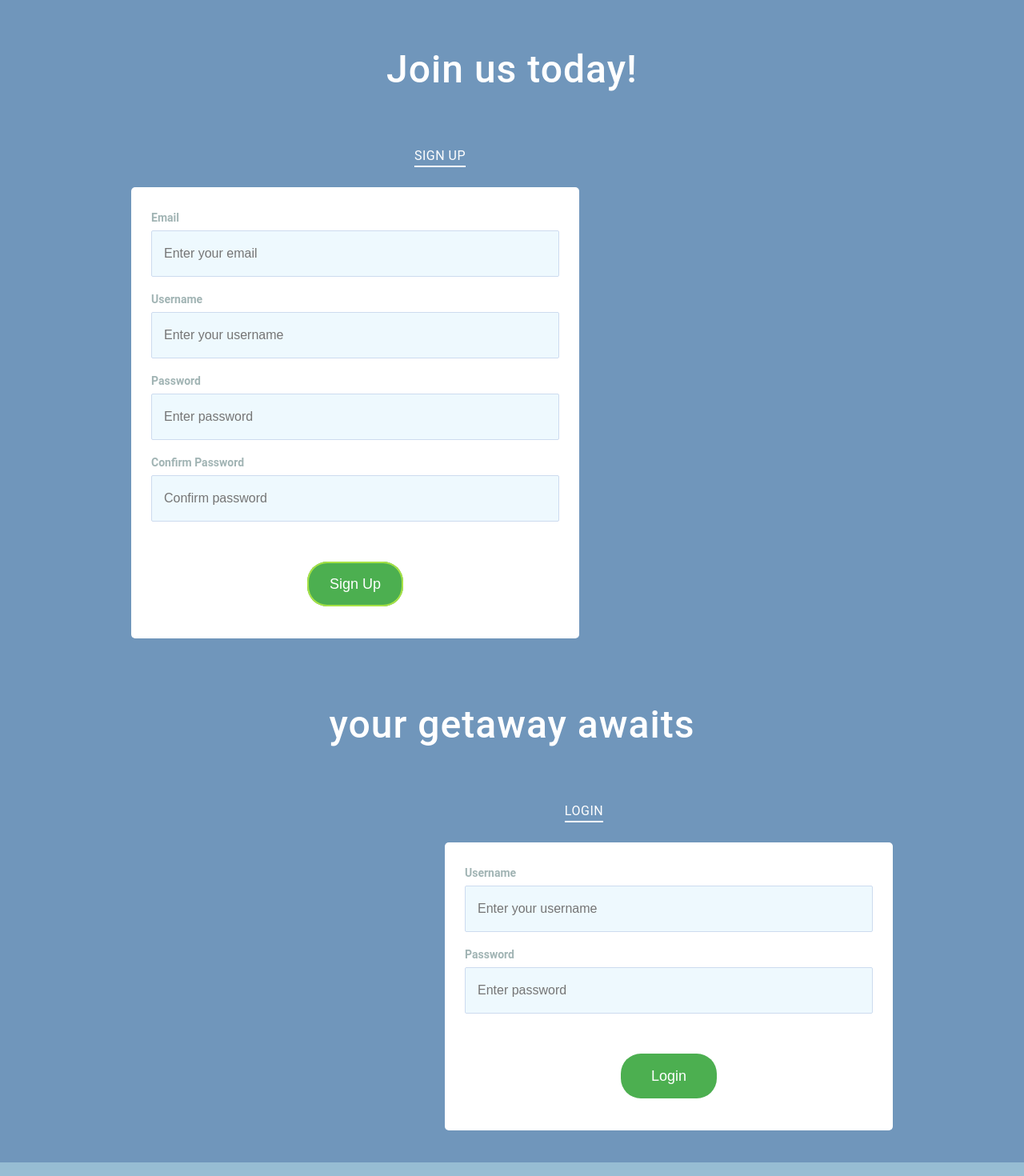
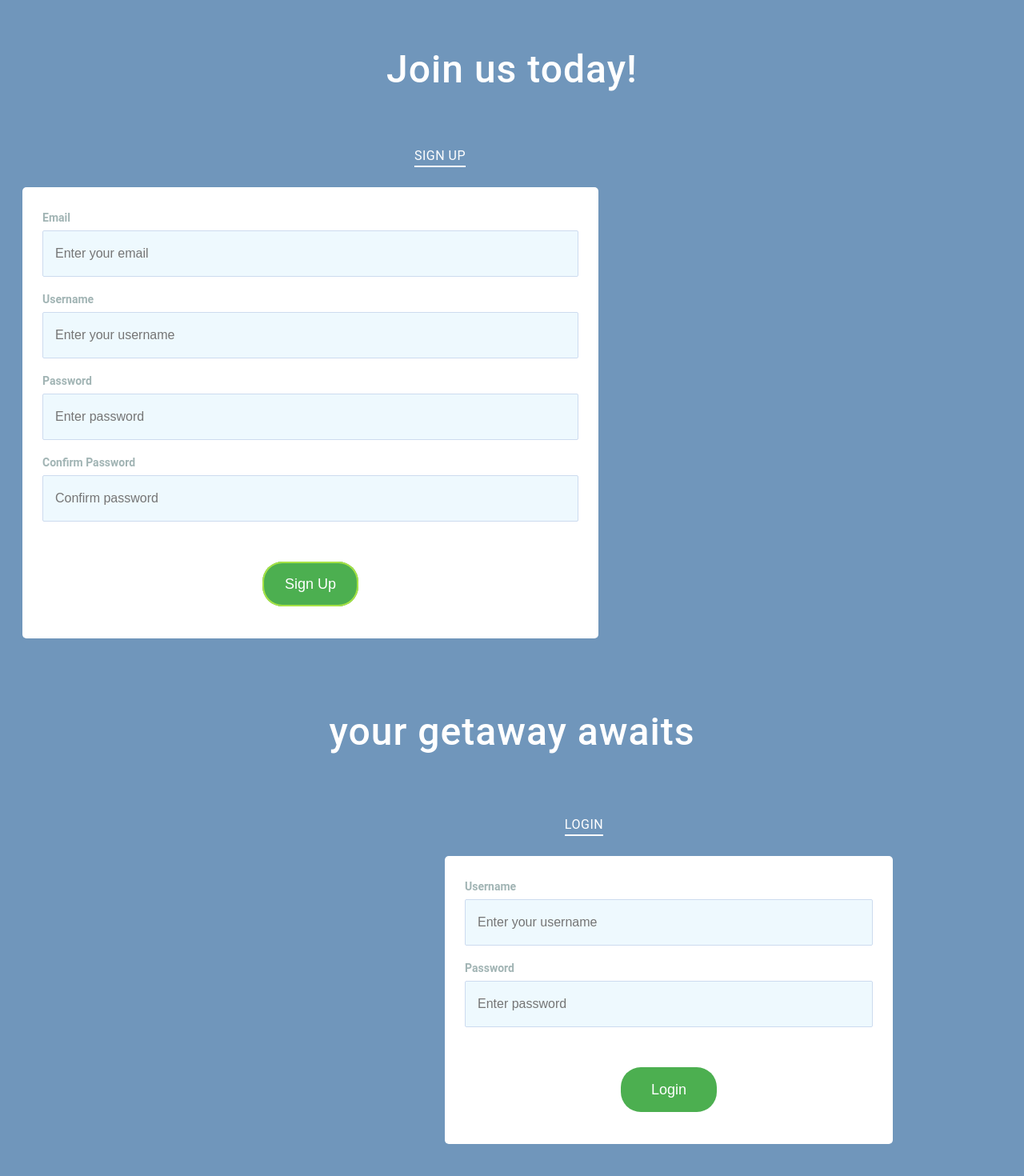
Before and after one commit to joshf500/The-Phase-4-Hotel, a React (Create React App) app in the folder client/: page /pages/UserPage in a window 1280 px wide. Shown: the part 53-1523 px from the top of the page at 80% size. Built offline with nearby package versions, Linux system fonts and the light colour scheme; no server answers.

Commit message:
too  many  changes for one commit

```diff
--- a/client/src/components/Login.jsx
+++ b/client/src/components/Login.jsx
@@ -1,5 +1,4 @@
 import React, { useState } from "react";
-import SignUp from "./SignUpForm";
 import "../styles/Auth.css";
 
 function Login({ onLogin }) {
@@ -9,11 +8,11 @@ function Login({ onLogin }) {
   const [errors, setErrors] = useState([]);
   const [isLoggedIn, setIsLoggedIn] = useState(false);
 
-  const handleSubmit = (e) => {
+  const handleLoginSubmit = (e) => {
     e.preventDefault();
 
     let url;
-    let requestData;
+    let LoginData;
 
     if (activeForm === "login") {
       url = "/login";
@@ -28,7 +27,7 @@ function Login({ onLogin }) {
       headers: {
         "Content-Type": "application/json",
       },
-      body: JSON.stringify(requestData),
+      body: JSON.stringify(LoginData),
     })
       .then((response) => {
         if (response.ok) {
@@ -45,14 +44,13 @@ function Login({ onLogin }) {
       });
   };
 
-  const handleClick = () => {
+  const handleLoginClick = () => {
     setIsLoggedIn(true); // Update login status
   };
 
   return (
 
     <div>
-        <SignUp />
       <section className="auth-forms-section">
         <h1 className="auth-section-title">your getaway awaits</h1>
         <div className="auth-forms">
@@ -65,7 +63,7 @@ function Login({ onLogin }) {
               Login
               <span className="auth-title-underline"></span>
             </button>
-            <form className="AuthForm form-login" onSubmit={handleSubmit}>
+            <form className="AuthForm form-login" onSubmit={handleLoginSubmit}>
               <fieldset>
                 <div className="input-block">
                   <label htmlFor="login-username">Username</label>
@@ -90,7 +88,7 @@ function Login({ onLogin }) {
                   />
                 </div>
               </fieldset>
-              <button type="submit" className="btn-login" onClick={handleClick}>Login</button>
+              <button type="submit" className="btn-login" onClick={handleLoginClick}>Login</button>
             </form>
           </div>
         </div>
--- a/client/src/components/SignUpForm.jsx
+++ b/client/src/components/SignUpForm.jsx
@@ -1,5 +1,5 @@
+/*
 import React, { useState } from "react";
-import Login from "./Login";
 import "../styles/Auth.css";
 
 function SignUpForm({ onSignUp }) {
@@ -116,3 +116,6 @@ function SignUpForm({ onSignUp }) {
 }
 
 export default SignUpForm;
+
+
+*/
--- /dev/null
+++ b/client/src/components/UserAuth.jsx
@@ -0,0 +1,211 @@
+import React, { useState } from "react";
+import "../styles/Auth.css";
+
+function UserAuth({ onSignUp, onLogin }) {
+  const [activeForm, setActiveForm] = useState("signup");
+  const [email, setEmail] = useState("");
+  const [username, setUsername] = useState("");
+  const [password, setPassword] = useState("");
+  const [confirmPassword, setConfirmPassword] = useState("");
+  const [errors, setErrors] = useState([]);
+  const [isRegistered, setIsRegistered] = useState(false);
+  const [isLoggedIn, setIsLoggedIn] = useState(false);
+
+    const handleSignUpSubmit = (e) => {
+      e.preventDefault();
+  /* signup */
+
+      const SignUpData = {
+        email,
+        username,
+        password,
+      };
+
+      fetch("/signup", {
+        method: "POST",
+        headers: {
+          "Content-Type": "application/json",
+        },
+        body: JSON.stringify(SignUpData),
+      })
+        .then((response) => {
+          if (response.ok) {
+            response.json().then((user) => {
+              onSignUp(user);
+              setIsRegistered(true);
+            });
+          } else {
+            response.json().then((err) => setErrors(err.errors));
+          }
+        })
+        .catch((error) => {
+          console.error("An error occurred:", error);
+        });
+    };
+
+    const handleSignUpClick = () => {
+      setIsRegistered(true);
+    };
+  /* signup */
+
+  /* login */
+    const handleLoginSubmit = (e) => {
+      e.preventDefault();
+
+      let url;
+      let LoginData;
+
+      if (activeForm === "login") {
+        url = "/login";
+        LoginData = { username, password };
+      } else if (activeForm === "signup") {
+        url = "/signup";
+        LoginData = { username, password };
+      }
+
+      fetch(url, {
+        method: "POST",
+        headers: {
+          "Content-Type": "application/json",
+        },
+        body: JSON.stringify(LoginData),
+      })
+        .then((response) => {
+          if (response.ok) {
+            response.json().then((user) => {
+              onLogin(user);
+              setIsLoggedIn(true); // Update login status
+            });
+          } else {
+            response.json().then((err) => setErrors(err.errors));
+          }
+        })
+        .catch((error) => {
+          console.error("An error occurred:", error);
+        });
+    };
+
+    const handleLoginClick = () => {
+      setIsLoggedIn(true); // Update login status
+    };
+
+
+
+    return (
+      <section className="auth-forms-section">
+        <h1 className="auth-section-title">Join us today!</h1>
+        <div className="auth-forms">
+          <div className={`auth-form-wrapper ${activeForm === 'signup' ? 'is-active' : ''}`}>
+            <button
+              type="button"
+              className="switcher auth-switcher-signup"
+              onClick={() => setActiveForm('signup')}
+            >
+              Sign Up
+              <span className="auth-title-underline"></span>
+            </button>
+            <form className="AuthForm form-signup" onSubmit={handleSignUpSubmit}>
+              <fieldset>
+                <div className="input-block">
+                  <label htmlFor="signup-email">Email</label>
+                  <input
+                    id="signup-email"
+                    placeholder="Enter your email"
+                    type="email"
+                    required
+                    value={email}
+                    onChange={(e) => setEmail(e.target.value)}
+                  />
+                </div>
+                <div className="input-block">
+                  <label htmlFor="signup-username">Username</label>
+                  <input
+                    id="signup-username"
+                    placeholder="Enter your username"
+                    type="text"
+                    required
+                    value={username}
+                    onChange={(e) => setUsername(e.target.value)}
+                  />
+                </div>
+                <div className="input-block">
+                  <label htmlFor="signup-password">Password</label>
+                  <input
+                    id="signup-password"
+                    placeholder="Enter password"
+                    type="password"
+                    required
+                    value={password}
+                    onChange={(e) => setPassword(e.target.value)}
+                  />
+                </div>
+                <div className="input-block">
+                  <label htmlFor="signup-confirm-password">Confirm Password</label>
+                  <input
+                    id="signup-confirm-password"
+                    placeholder="Confirm password"
+                    type="password"
+                    required
+                    value={confirmPassword}
+                    onChange={(e) => setConfirmPassword(e.target.value)}
+                  />
+                </div>
+              </fieldset>
+              <button type="submit" className="btn-signup" onClick={handleSignUpClick}>Sign Up</button>
+            </form>
+
+
+        <div>
+          <section className="auth-forms-section">
+            <h1 className="auth-section-title">your getaway awaits</h1>
+            <div className="auth-forms">
+              <div className={`auth-form-wrapper ${activeForm === 'login' ? 'is-active' : ''}`}>
+                <button
+                  type="button"
+                  className="switcher auth-switcher-login"
+                  onClick={() => setActiveForm('login')}
+                >
+                          Login
+                          <span className="auth-title-underline"></span>
+                        </button>
+                        <form className="AuthForm form-login" onSubmit={handleLoginSubmit}>
+                          <fieldset>
+                            <div className="input-block">
+                              <label htmlFor="login-username">Username</label>
+                              <input
+                                id="login-username"
+                                placeholder="Enter your username"
+                                type="text"
+                                required
+                                value={username}
+                                onChange={(e) => setUsername(e.target.value)}
+                              />
+                            </div>
+                            <div className="input-block">
+                              <label htmlFor="login-password">Password</label>
+                              <input
+                                id="login-password"
+                                placeholder="Enter password"
+                                type="password"
+                                required
+                                value={password}
+                                onChange={(e) => setPassword(e.target.value)}
+                              />
+                            </div>
+                          </fieldset>
+                          <button type="submit" className="btn-login" onClick={handleLoginClick}>Login</button>
+                        </form>
+                      </div>
+                    </div>
+                    {isLoggedIn && <div>You are now logged in!</div>}
+                  </section>
+                </div>
+
+            </div>
+          </div>
+          {isRegistered && <div>You are now registered!</div>}
+        </section>
+      );
+    }
+
+  export default UserAuth;
--- a/client/src/pages/BookingPage.jsx
+++ b/client/src/pages/BookingPage.jsx
@@ -1,7 +1,4 @@
 import React from 'react';
-import ParallaxHeader from '../components/npc-ParallaxHeader';
-import CalanderForm from '../components/CalanderForm';
-import RoomFilter from '../components/RoomFilter';
 
 import RoomList from '../components/RoomsList.jsx';
 import BookingForm from '../components/BookingForm';
--- a/client/src/pages/UserPage.jsx
+++ b/client/src/pages/UserPage.jsx
@@ -1,17 +1,14 @@
 import React from "react";
 import '../styles/Auth.css';
-import Header from "../components/Header";
 import UserAuth from "../components/UserAuth";
 
-import Login from "../components/Login";
-import SignUp from "../components/SignUpForm";
 
 
 
 function UserPage(){
     return (
         <div>
-            <Login />
+            <UserAuth />
         </div>
     )
 }
```
